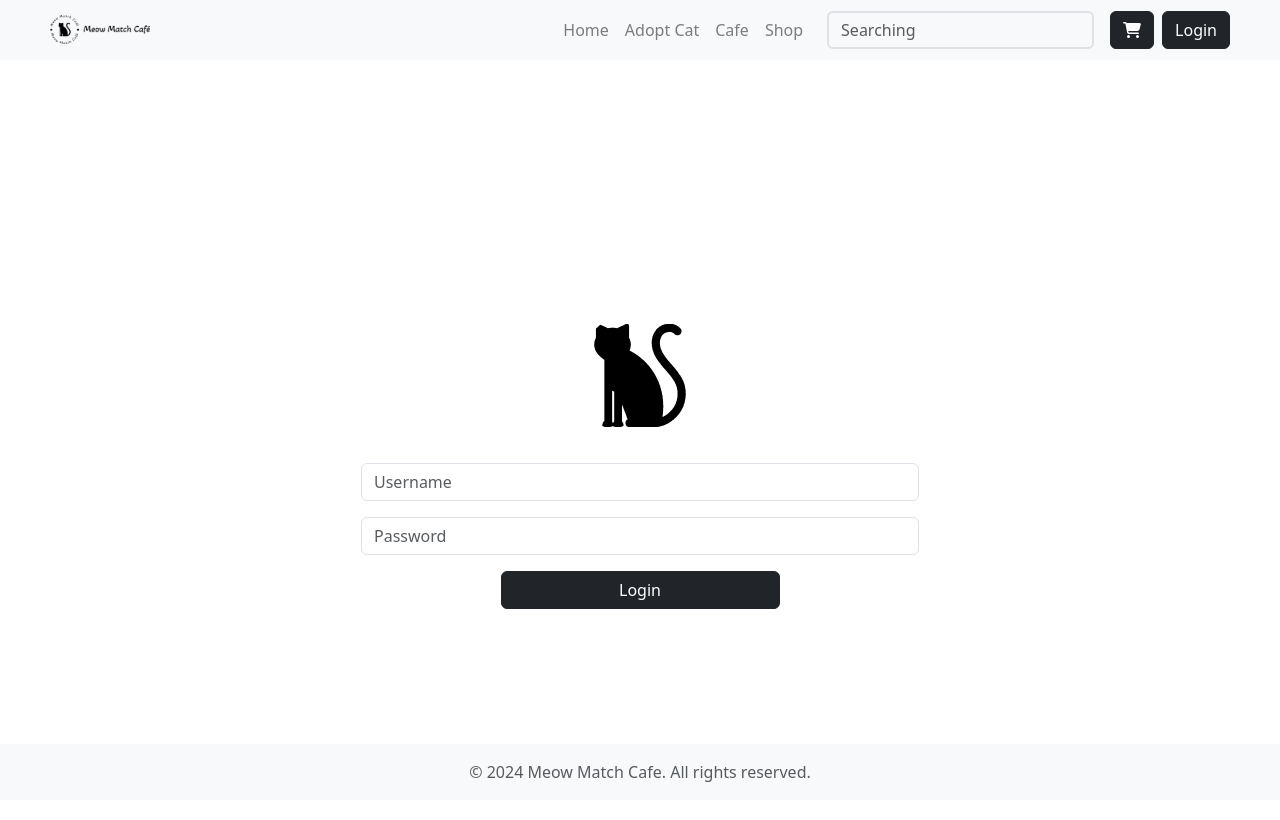
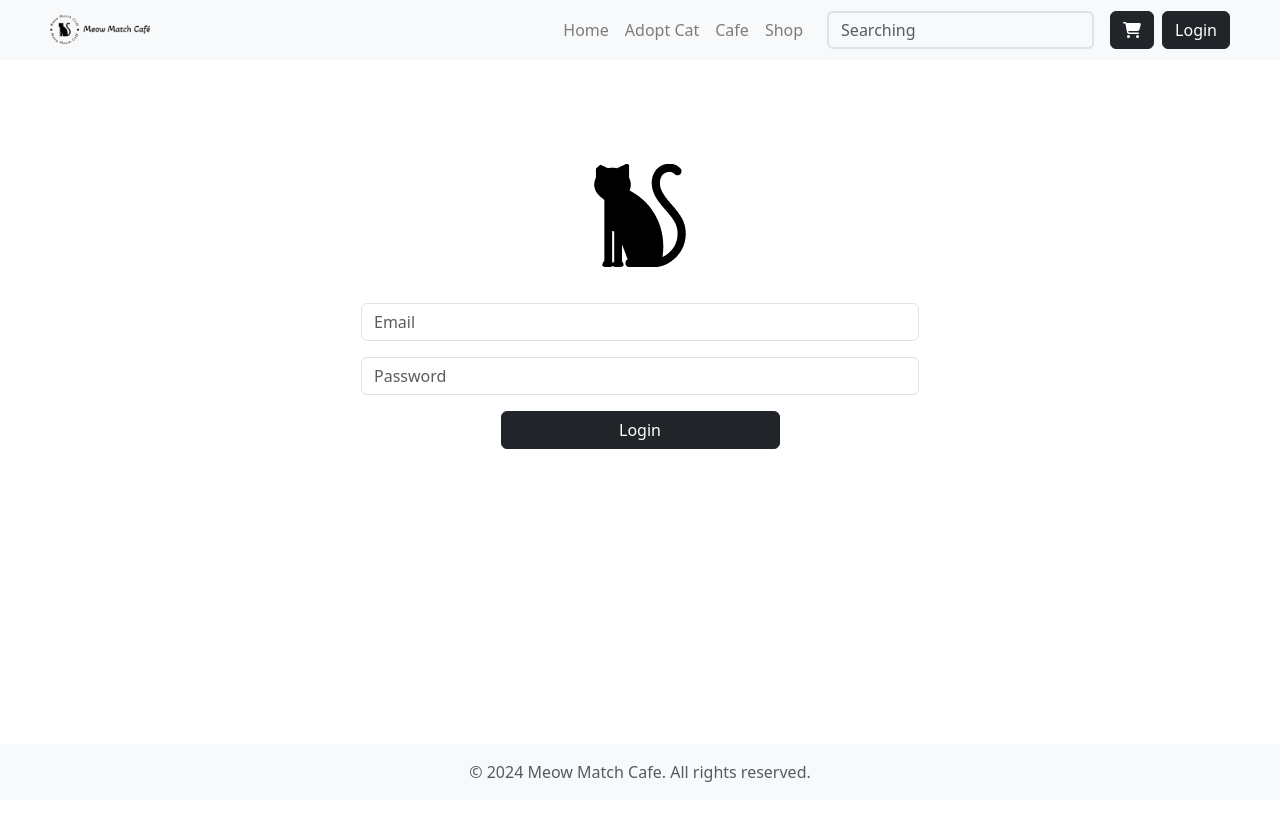
Before and after one commit to BuBuCatt/Cat-cafe-react, a React (Create React App) app in the folder cat-cafe/: page /login in a window 1280 px wide. Shown: the top 820 px of the page. Built offline with nearby package versions, Linux system fonts and the light colour scheme.

Commit message:
fixed the login page

```diff
--- a/cat-cafe/public/data/users.json
+++ b/cat-cafe/public/data/customers.json
@@ -1,8 +1,8 @@
 [
     {
       "id": 1,
-      "username": "CaffeineQueen",
-      "password": "hashedpassword123",
+      "username": "Bubu",
+      "password": "test12",
       "email": "queen@meowmatch.com"
     },
     {
--- a/cat-cafe/src/App.js
+++ b/cat-cafe/src/App.js
@@ -1,32 +1,81 @@
 import React from 'react';
 import 'bootstrap/dist/css/bootstrap.min.css';
-import { BrowserRouter as Router, Routes, Route } from 'react-router-dom';
-
-
+import { BrowserRouter, Router, Routes, Route } from 'react-router-dom';
+import Links from './components/Links';
+import { useState, useEffect } from 'react';
 import NavBar from './components/Navbar';
 import Home from './pages/Home';
 import Menu from './pages/Menu';
 import Adopt from './pages/Adopt';
 import ShoppingCart from './pages/ShoppingCart';
 import Footer from './components/Footer';
-import Login from './components/Login';
+import LoginPage from './pages/LoginPage';
+import Logout from './components/Logout';
+import FileService from "./services/FileService";
 
 function App() {
+  const [users, setUsers]=useState(null);
+  const [loginUser,setLoginUser] = useState(null);
+
+
+  useEffect(()=>{
+
+
+
+        FileService.read("customers").then(
+            (response)=>{
+                setUsers(response.data);// Set users state with loaded data
+                console.log("User Obj" + response.data);
+            },
+            (rej)=>{
+                console.log(rej);// Log errors if file reading fails
+            }
+        )
+
+
+
+
+
+},[]);
+
+
+
+const Auth = (userObj)=>{
+
+  console.log("app" + userObj.email)
+   console.log("app" + userObj.pass)
+   console.log("users" +users)
+  for (let user of users){
+    if(user.email == userObj.email && user.password == userObj.pass){
+      setLoginUser(user);
+    }
+      console.log(user.email);
+  }
+
+  console.log("app" + userObj.email)
+  console.log("app" + userObj.pass)
+}
+
+
+
   return (
-    <Router>
+    <BrowserRouter>
       <NavBar />
 
         <Routes>
-          <Route path="/" element={<Home />} />
-          <Route path="/menu" element={<Menu />} />
-          <Route path="/adopt" element={<Adopt />} />
-          <Route path="/cart" element={<ShoppingCart />} />
-          <Route path="/login" element={<Login />} />
+        <Route path="/" element={<Links loginU={loginUser}/>}>
+            <Route path="/home" element={<Home loginU={loginUser} />} />
+            <Route path="/menu" element={<Menu />} />
+            <Route path="/adopt" element={<Adopt />} />
+            <Route path="/cart" element={<ShoppingCart />} />
+            <Route path="/login" element={<LoginPage auth={Auth} loginU={loginUser}  />}  />
+            <Route path="/logout"  element={<Logout />} />
+          </Route>
 
         </Routes>
 
       <Footer/>
-    </Router>
+    </BrowserRouter>
 
   );
 }
--- /dev/null
+++ b/cat-cafe/src/components/Links.js
@@ -0,0 +1,12 @@
+import { Outlet, Link } from "react-router-dom";
+
+export default function Links(props){
+
+    return(
+        <>
+
+
+            <Outlet />
+        </>
+    )
+}
--- a/cat-cafe/src/components/Login.js
+++ /dev/null
@@ -1,85 +0,0 @@
-import React, { useState, useEffect } from 'react';
-import { Button, Form, Container, Row, Col, Image, Alert } from 'react-bootstrap';
-import axios from 'axios';
-
-
-const Login = () => {
-  const [credentials, setCredentials] = useState({ username: '', password: '' });
-  const [loginStatus, setLoginStatus] = useState({ success: false, message: '' });
-
-  useEffect(() => {
-    if (loginStatus.message !== '') {
-      // Here you could also perform actions like showing a toast notification
-      console.log(loginStatus.message);
-    }
-  }, [loginStatus]);
-
-  const handleChange = (e) => {
-    const { name, value } = e.target;
-    setCredentials(prevState => ({
-      ...prevState,
-      [name]: value,
-    }));
-  };
-
-  const handleSubmit = (e) => {
-    e.preventDefault();
-    // Simulate a login check
-    if (credentials.username === 'user' && credentials.password === 'pass') {
-      setLoginStatus({ success: true, message: 'Login successful!' });
-      // Perform further actions on successful login
-    } else {
-      setLoginStatus({ success: false, message: 'Login failed. Please check your username and password.' });
-    }
-  };
-
-  return (
-    <Container className="d-flex justify-content-center align-items-center" style={{ height: '100vh' }}>
-      <Form onSubmit={handleSubmit} className="w-50">
-        <Row className="mb-4">
-          <Col className="d-flex justify-content-center">
-            <Image src="../data/img/meow-match-caf-favicon-black.png" alt="Meow Match Café Logo" roundedCircle />
-          </Col>
-        </Row>
-
-        <Form.Group controlId="formBasicEmail" className="mb-3">
-          <Form.Control
-            type="text"
-            name="username"
-            value={credentials.username}
-            onChange={handleChange}
-            placeholder="Username"
-            required
-          />
-        </Form.Group>
-
-        <Form.Group controlId="formBasicPassword" className="mb-3">
-          <Form.Control
-            type="password"
-            name="password"
-            value={credentials.password}
-            onChange={handleChange}
-            placeholder="Password"
-            required
-          />
-        </Form.Group>
-
-        {loginStatus.message && (
-          <Alert variant={loginStatus.success ? 'success' : 'danger'}>
-            {loginStatus.message}
-          </Alert>
-        )}
-
-        <div  className="d-flex justify-content-center">
-            <Button variant="dark" type="submit" className="w-50">Login</Button>
-        </div>
-
-        {/* <Form.Text className="text-muted text-center d-block mt-3">
-          Don't have an account? <a href="/signup">Sign up</a>
-        </Form.Text> */}
-      </Form>
-    </Container>
-  );
-};
-
-export default Login;
--- /dev/null
+++ b/cat-cafe/src/components/Logout.js
@@ -0,0 +1,20 @@
+import { useEffect } from 'react';
+import { useNavigate } from 'react-router-dom';
+
+const Logout = (props) => {
+    const navigate = useNavigate();
+
+
+    useEffect(() => {
+        // Clear user data from the state
+        props.userLogout(null);
+        console.log("Successful logout");
+
+        // Redirect to login page
+        navigate('/login');
+    }, []);
+
+    return null;
+};
+
+export default Logout;
--- a/cat-cafe/src/components/Navbar.js
+++ b/cat-cafe/src/components/Navbar.js
@@ -10,7 +10,7 @@ import  '../styles/home.css'
 function NavBar() {
   return (
     <Navbar bg="light" variant="light" expand="lg" style={{ padding: '10px 50px' }}>
-      <Navbar.Brand as={Link} to="/" className="mr-auto">
+      <Navbar.Brand as={Link} to="/home" className="mr-auto">
         <img
           src={logo}
           width="100"
@@ -46,6 +46,7 @@ function NavBar() {
                 <FontAwesomeIcon icon={faShoppingCart} />
             </Button>
             <Button as={Link} to="/login" variant="dark">Login</Button>
+            {/* <Button as={Link} to="/logout" variant="dark">Logout</Button> */}
         </Nav>
         </Navbar.Collapse>
     </Navbar>
--- /dev/null
+++ b/cat-cafe/src/http-common.js
@@ -0,0 +1,4 @@
+import axios from "axios";
+export default axios.create({
+    baseURL:"http://localhost:3000/"
+})
--- a/cat-cafe/src/pages/Home.js
+++ b/cat-cafe/src/pages/Home.js
@@ -1,12 +1,26 @@
 import React from "react";
 import HeroSection from "../components/HeroSection";
-import Footer from "../components/Footer";
 import  '../styles/home.css'
 
 
-const Home = () => {
+
+
+const Home = (props) => {
+
+
+  console.log("here is home"+ props.loginU)
+
   return (
     <>
+
+      { props.loginU ? (
+
+        <span>Welcome,{props.loginU && props.loginU.username}</span>
+
+      ):(
+        <span>Welcome, Guest!</span>
+
+      )}
 
       <HeroSection/>
 
--- /dev/null
+++ b/cat-cafe/src/pages/LoginPage.js
@@ -0,0 +1,84 @@
+import React, { useState, useEffect } from 'react';
+import { Button, Form, Container, Row, Col, Image, Alert } from 'react-bootstrap';
+
+import { useNavigate } from 'react-router-dom';
+
+export default function LoginPage(props){
+
+    const [user,setUser] = useState({email:"",pass:""});
+    const navigate = useNavigate();
+
+    const changeHandler = (e)=>{
+        setUser(prev=>{
+            return {...prev,[e.target.name]:e.target.value}
+        })
+    }
+
+
+
+    const submitHandler = (e)=>{
+        e.preventDefault();
+        props.auth(user);
+
+        console.log(" login success"+ user.email);
+        navigate('/home');
+
+
+
+
+
+    }
+    console.log("here is Login" + props.loginUser);
+
+
+
+
+
+
+  return (
+    <Container className="d-flex justify-content-center align-items-center" style={{ height: '60vh' }}>
+
+      <Form onSubmit={submitHandler } className="w-50">
+
+        <Row className="mb-4">
+          <Col className="d-flex justify-content-center">
+            <Image src="../data/img/meow-match-caf-favicon-black.png" alt="Meow Match Café Logo" roundedCircle />
+          </Col>
+        </Row>
+
+        {/* email */}
+        <Form.Group controlId="formBasicEmail" className="mb-3">
+          <Form.Control
+            type="text"
+            name="email"
+            value={user.email}
+            onChange={changeHandler}
+            placeholder="Email"
+            required
+          />
+        </Form.Group>
+
+        {/* password */}
+        <Form.Group controlId="formBasicPassword" className="mb-3">
+          <Form.Control
+            type="password"
+            name="pass"
+            value={user.pass}
+            onChange={changeHandler}
+            placeholder="Password"
+            required
+          />
+        </Form.Group>
+
+
+
+        <div  className="d-flex justify-content-center">
+            <Button variant="dark" type="submit" className="w-50">Login</Button>
+        </div>
+
+
+      </Form>
+    </Container>
+  );
+
+}
--- /dev/null
+++ b/cat-cafe/src/services/FileService.js
@@ -0,0 +1,9 @@
+import http from "../http-common";
+class FileService{
+    read(fileName){
+        console.log("reading file "+fileName);
+        return http.get(`/data/${fileName}.json`);
+    }
+}
+
+export default new FileService();
```
